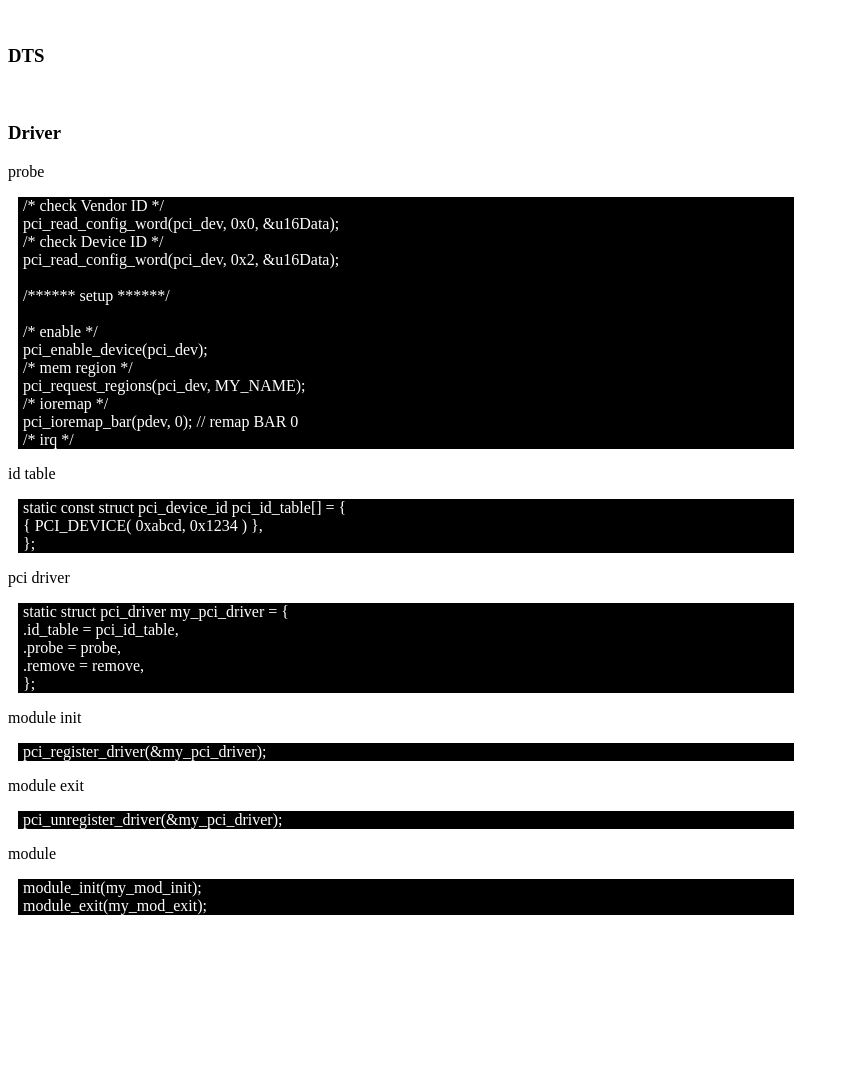
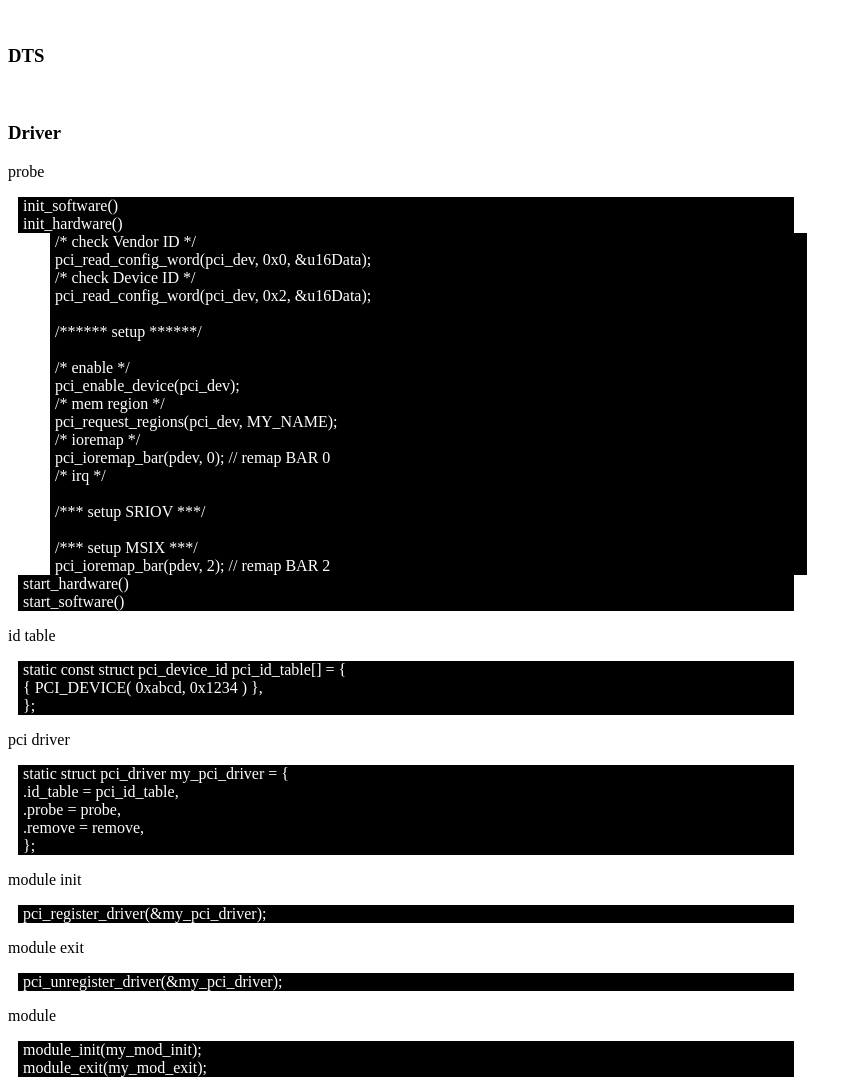
Before and after one commit to czarsir/sir, a Jekyll site: the page built from _posts/system/os/2024-02-25-k_pcie.html, in a window 1280 px wide. Shown: the whole page, without its empty margins (0-862 px from the left). Built offline with Jekyll 4.4.1, drawn with Linux system fonts in a browser that asks for light colours; before the commit the page ends 923 px from its top, so only the background shows below that.

Commit message:
[kernel] update pcie driver

```diff
--- a/_posts/system/os/2024-02-25-k_pcie.html
+++ b/_posts/system/os/2024-02-25-k_pcie.html
@@ -11,6 +11,9 @@ layout: addins
 <br>
 <h3>Driver</h3>
 <p>probe</p>
+<div class="cmd">init_software()</div>
+<div class="cmd">init_hardware()</div>
+<div style="padding-left:2em">
 <div class="cmd">/* check Vendor ID */</div>
 <div class="cmd">pci_read_config_word(pci_dev, 0x0, &u16Data);</div>
 <div class="cmd">/* check Device ID */</div>
@@ -25,6 +28,14 @@ layout: addins
 <div class="cmd">/* ioremap */</div>
 <div class="cmd">pci_ioremap_bar(pdev, 0);  // remap BAR 0</div>
 <div class="cmd">/* irq */</div>
+<div class="cmd"><br></div>
+<div class="cmd">/*** setup SRIOV ***/</div>
+<div class="cmd"><br></div>
+<div class="cmd">/*** setup MSIX ***/</div>
+<div class="cmd">pci_ioremap_bar(pdev, 2);  // remap BAR 2</div>
+</div>
+<div class="cmd">start_hardware()</div>
+<div class="cmd">start_software()</div>
 <p>id table</p>
 <div class="cmd">static const struct pci_device_id pci_id_table[] = {</div>
 <div class="cmd">{ PCI_DEVICE( 0xabcd, 0x1234 ) },</div>
```
